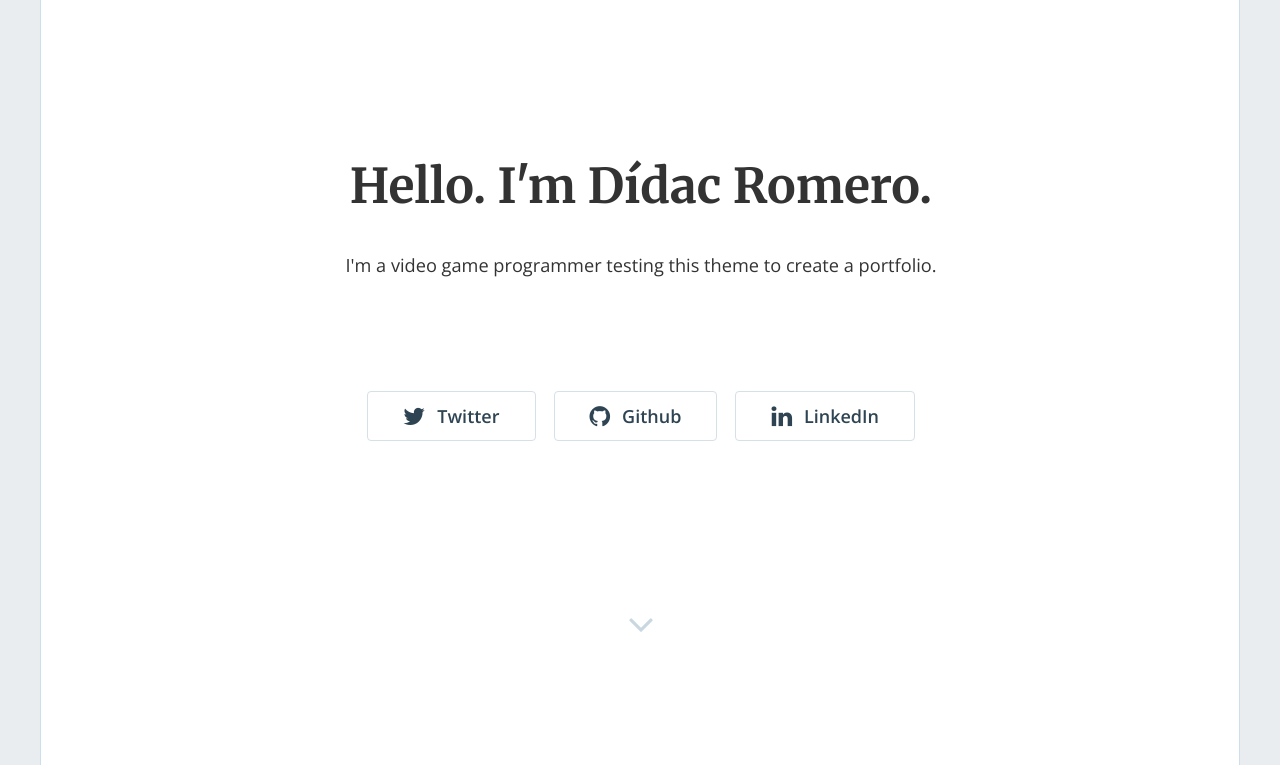
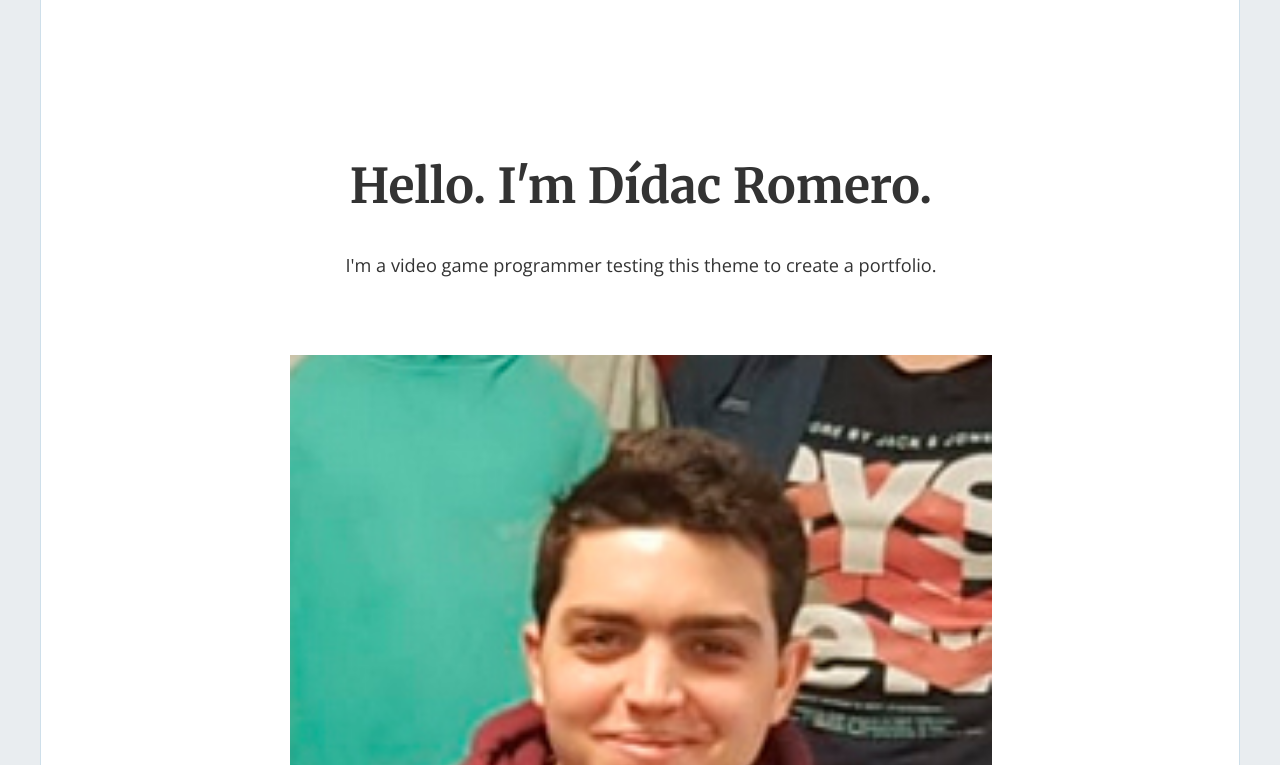
Before and after one commit to DidacRomero/didacromero.github.io, a Jekyll site: the page built from index.html, in a window 1280 px wide. Shown: the top 765 px of the page. Built offline with Jekyll 4.4.1, drawn with Linux system fonts in a browser that asks for light colours; nearby versions of some CDN libraries; the list of posts is cut into pages by our own code; grey boxes are pictures that could not be loaded.

Commit message:
Testing IMG in portfolio

```diff
--- a/_includes/home-hero.html
+++ b/_includes/home-hero.html
@@ -24,6 +24,8 @@
             {% endif %}
           </p>
           {% endif %}
+
+          <img   src= "img/CV_TEst_Photo.jpg" alt="Dídac's CV Photo">
 
           <div class="hero-buttons">
 
```
